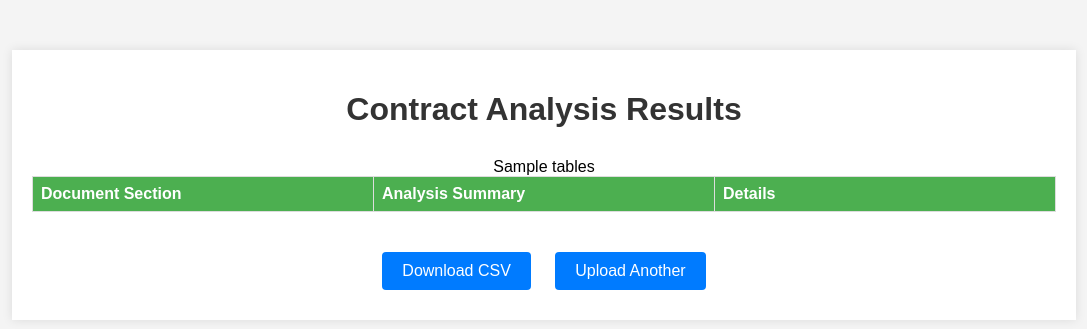
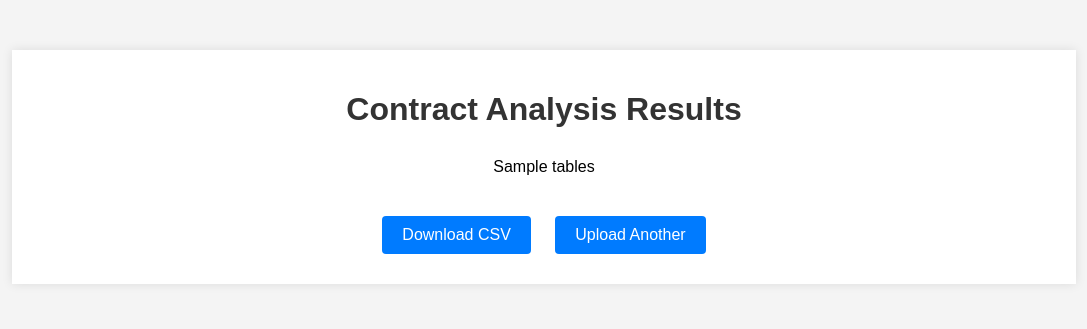
Before and after one commit to flousultan/lease-ai, a Flask app: template templates/results.html in a window 1280 px wide. Shown: the top 329 px of the page, without its empty margins (96-1183 px from the left). Run offline with Flask 3, Linux system fonts and the light colour scheme; the template is opened without the code that fills it: most values are stand-ins (such as "Sample title", 1, 10 or a date in 2020); lists and menus that the app fills with data are empty.

Commit message:
updated analysis display page

```diff
--- a/templates/results.html
+++ b/templates/results.html
@@ -73,14 +73,6 @@
 
         <div class="results-table">
             <table>
-                <thead>
-                    <tr>
-                        <th>Document Section</th>
-                        <th>Analysis Summary</th>
-                        <th>Details</th>
-                        <!-- Add more headers as needed -->
-                    </tr>
-                </thead>
                 <tbody>
                     {{ tables|safe }}
                 </tbody>
```
